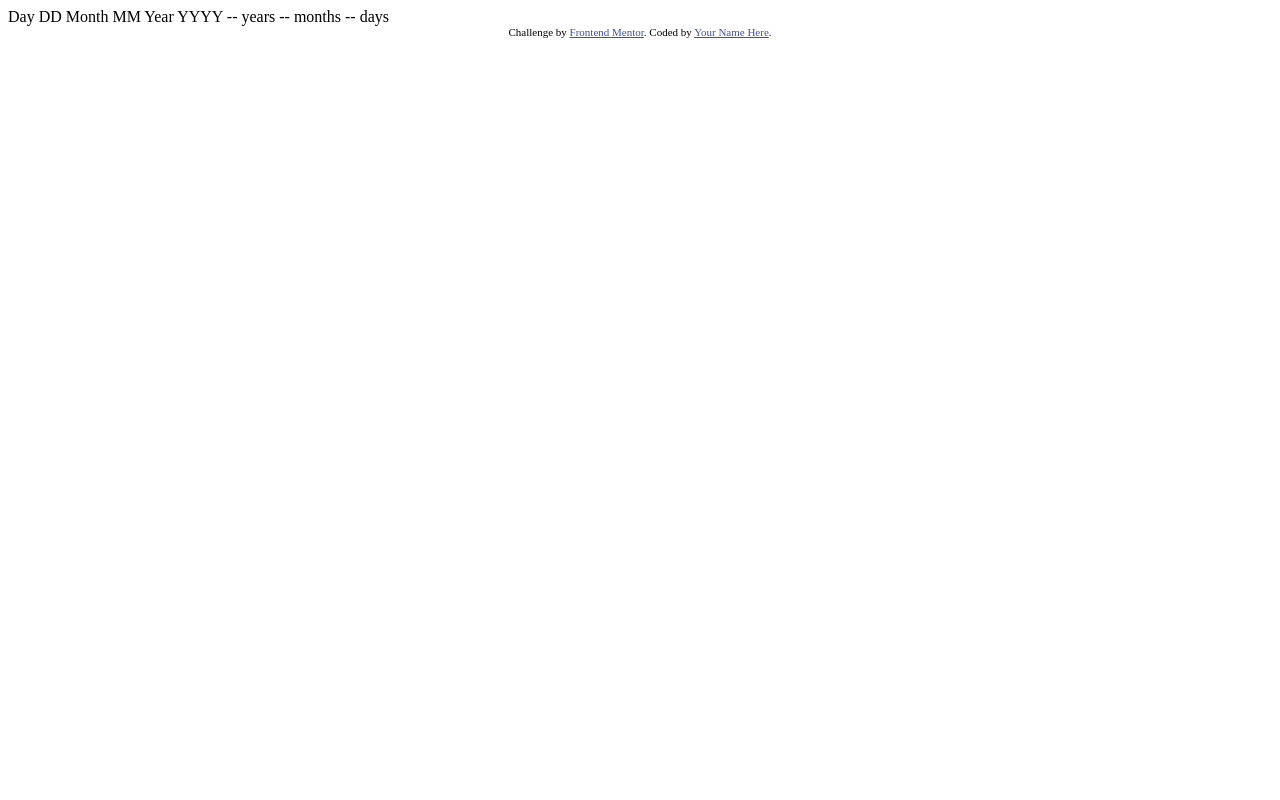
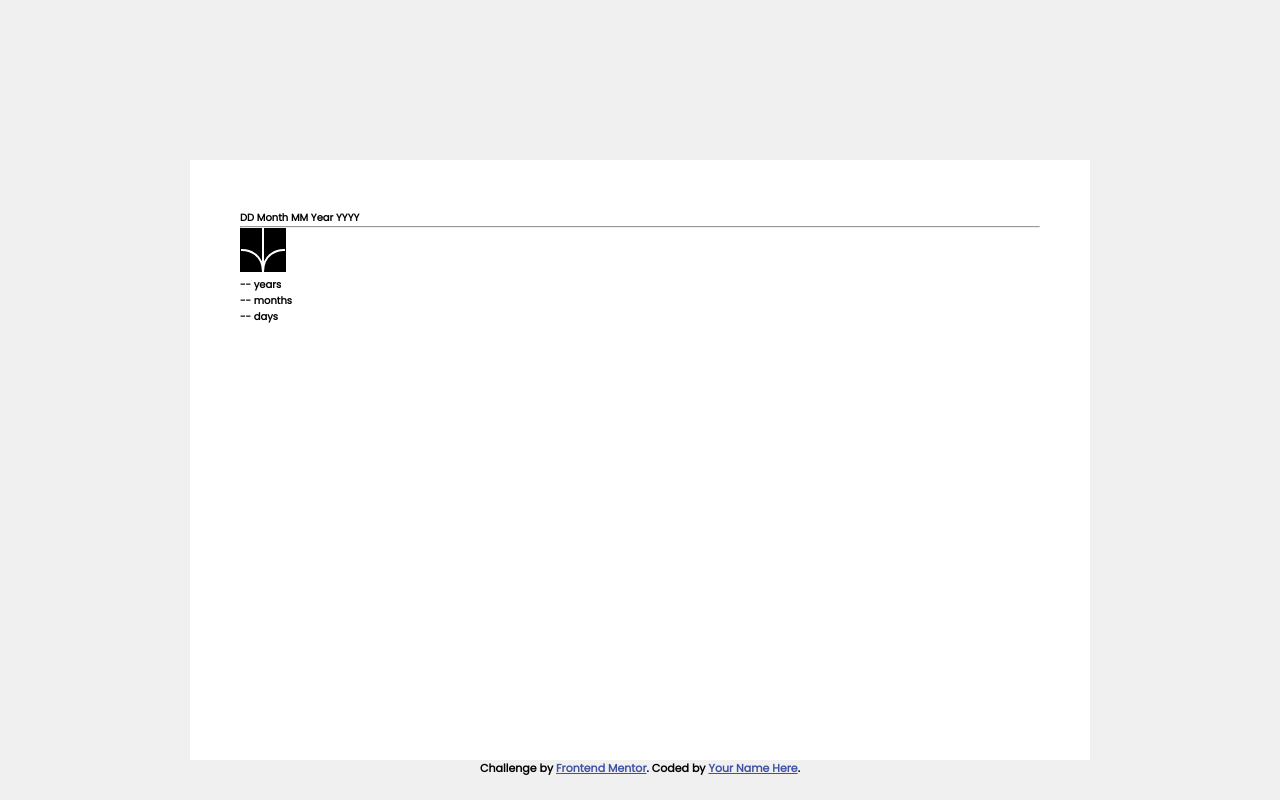
Before and after one commit to MichalPawlak0/age-calculator-app, a plain HTML site: page index.html in a window 1280 px wide. Drawn offline with Linux system fonts and the light colour scheme.

Commit message:
Create basic html markup and basic css styling

```diff
--- a/index.html
+++ b/index.html
@@ -4,34 +4,35 @@
   <meta charset="UTF-8">
   <meta name="viewport" content="width=device-width, initial-scale=1.0"> <!-- displays site properly based on user's device -->
 
+  <link rel="stylesheet" href="style.css">
   <link rel="icon" type="image/png" sizes="32x32" href="./assets/images/favicon-32x32.png">
-
   <title>Frontend Mentor | Age calculator app</title>
-
-  <!-- Feel free to remove these styles or customise in your own stylesheet 👍 -->
-  <style>
-    .attribution { font-size: 11px; text-align: center; }
-    .attribution a { color: hsl(228, 45%, 44%); }
-  </style>
+  <script src="script.js" defer></script>
 </head>
 <body>
+  <div class="container">
+    <div class="form-row">
+      DD
 
-  Day
-  DD
+      Month
+      MM
 
-  Month
-  MM
-
-  Year
-  YYYY
-
-  -- years
-  -- months
-  -- days
-
+      Year
+      YYYY
+    </div>
+    <div class="divider-row">
+      <hr class="divider-line">
+      <svg style="background-color: black;" class="divider-icon" xmlns="http://www.w3.org/2000/svg" width="46" height="44" viewBox="0 0 46 44"><g fill="none" stroke="#FFF" stroke-width="2"><path d="M1 22.019C8.333 21.686 23 25.616 23 44M23 44V0M45 22.019C37.667 21.686 23 25.616 23 44"/></g></svg>
+    </div>
+    <div class="time-row">
+      <p class="paragraph"><span id="years-number">--</span> years</p>
+      <p class="paragraph"><span id="months-number">--</span> months</p>
+      <p class="paragraph"><span id="days-number">--</span> days</p>
+    </div>
+  </div>
   <div class="attribution">
     Challenge by <a href="https://www.frontendmentor.io?ref=challenge" target="_blank">Frontend Mentor</a>.
-    Coded by <a href="#">Your Name Here</a>.
+    Coded by <a href="https://michal-pawlak.netlify.app">Your Name Here</a>.
   </div>
 </body>
 </html>
--- /dev/null
+++ b/style.css
@@ -0,0 +1,70 @@
+/* # Front-end Style Guide
+
+## Layout
+
+The designs were created to the following widths:
+
+- Mobile: 375px
+- Desktop: 1440px
+
+## Colors
+
+### Primary
+
+- Purple: hsl(259, 100%, 65%)
+- Light red: hsl(0, 100%, 67%)
+
+### Neutral
+
+- White: hsl(0, 0%, 100%)
+- Off white: hsl(0, 0%, 94%)
+- Light grey: hsl(0, 0%, 86%)
+- Smokey grey: hsl(0, 1%, 44%)
+- Off black: hsl(0, 0%, 8%)
+
+## Typography
+
+### Body Copy
+
+- Font size (inputs): 32px
+
+### Font
+
+- Family: [Poppins](https://fonts.google.com/specimen/Poppins)
+- Weights: 400i, 700, 800i */
+
+
+*,*::after,*::before{
+  padding: 0;
+  margin: 0;
+  box-sizing: border-box;
+}
+
+html{
+  font-size: 0.625em;
+}
+
+@font-face {
+    font-family: Poppins;
+    src: url("./assets/fonts/Poppins-Regular.ttf"), url("./assets/fonts/Poppins-Bold.ttf"),url("./assets/fonts/Poppins-BoldItalic.ttf"),url("./assets/fonts/Poppins-ExtraBold.ttf"),url("./assets/fonts/Poppins-ExtraBoldItalic.ttf"),url("./assets/fonts/Poppins-Italic.ttf")
+  }
+
+body{
+  background-color: hsl(0, 0%, 94%);
+  font-family: Poppins;
+  font-weight: 700;
+  padding: 20vh 10vw 0;
+}
+
+.container{
+  max-width: 90rem;
+  min-height: 60rem;
+  background-color: #fff;
+  margin: 0 auto;
+  padding:5rem
+}
+
+
+
+.attribution { font-size: 11px; text-align: center; }
+.attribution a { color: hsl(228, 45%, 44%); }
```
Also changed, not shown: script.js (added).
